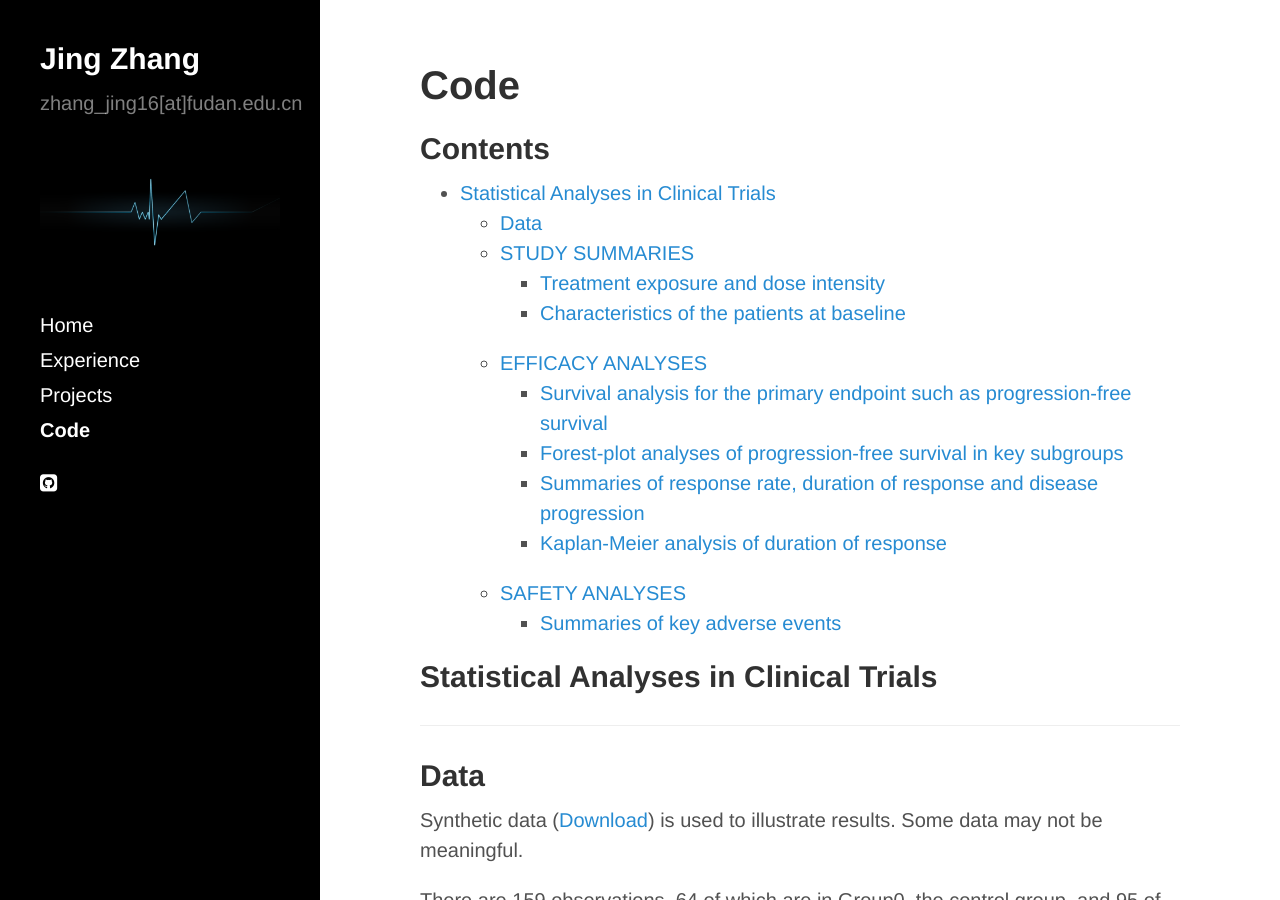
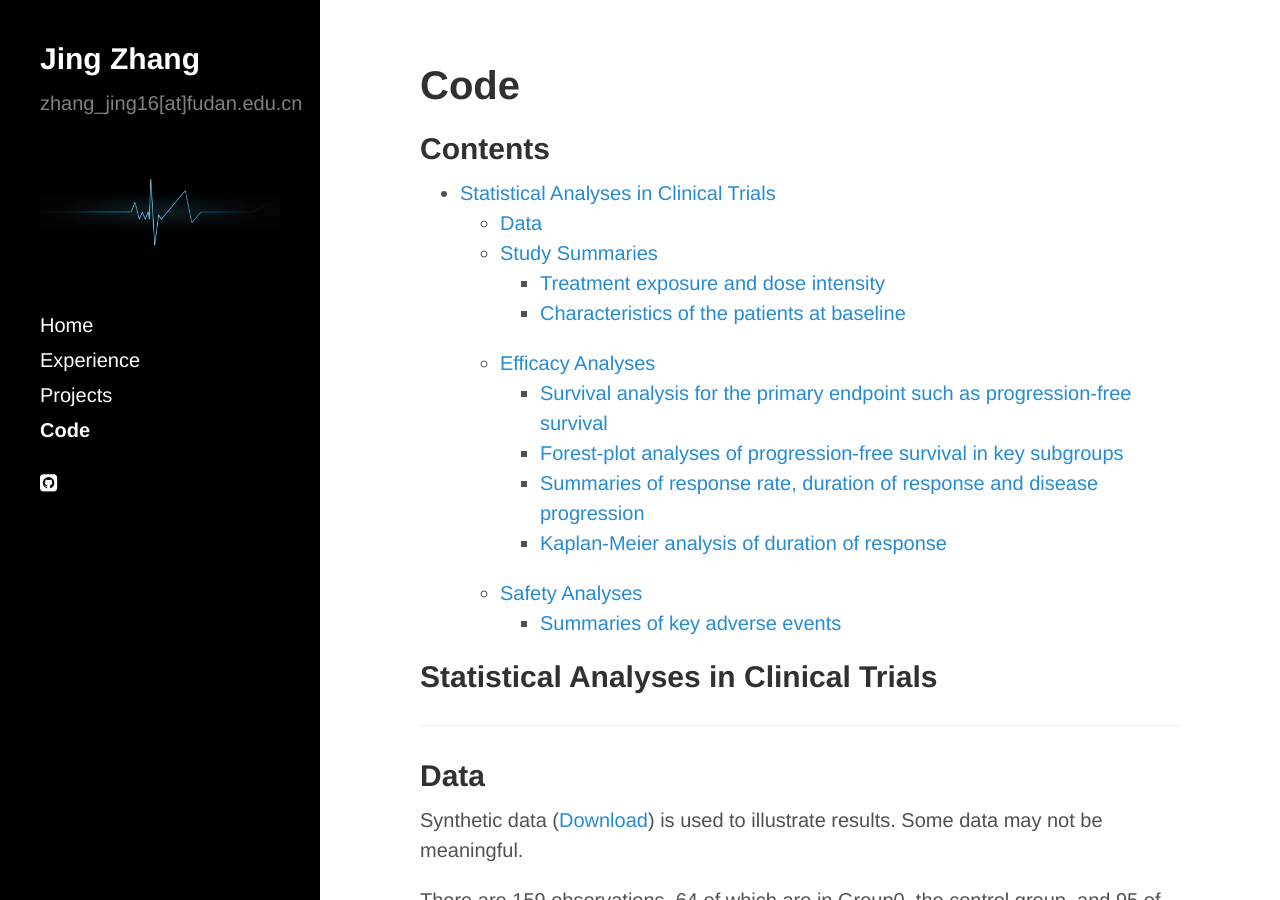
Before and after one commit to jingzhang1/jingzhang1.github.io, a Jekyll site: the page built from qcode.md, in a window 1280 px wide and 900 px high. Built offline with Jekyll 4.4.1, drawn with Linux system fonts in a browser that asks for light colours; nearby versions of some CDN libraries; some of the changed text lies outside the part shown.

```diff
--- a/qcode.md
+++ b/qcode.md
@@ -5,15 +5,15 @@ title: Code
 ## Contents
 * [Statistical Analyses in Clinical Trials](#Statistical-Analyses-in-Clinical-Trials)
   * [Data](#Data)
-  * [STUDY SUMMARIES](#STUDY-SUMMARIES)
+  * [Study Summaries](#Study-Summaries)
     * [Treatment exposure and dose intensity](#Treatment-exposure-and-dose-intensity)
     * [Characteristics of the patients at baseline](#Characteristics-of-the-patients-at-baseline)
-  * [EFFICACY ANALYSES](#EFFICACY-ANALYSES)
+  * [Efficacy Analyses](#Efficacy-Analyses)
     * [Survival analysis for the primary endpoint such as progression-free survival](#Survival-analysis-for-the-primary-endpoint-such-as-progression-free-survival)
     * [Forest-plot analyses of progression-free survival in key subgroups](#Forest-plot-analyses-of-progression-free-survival-in-key-subgroups)
     * [Summaries of response rate, duration of response and disease progression](#Summaries-of-response-rate,-duration-of-response-and-disease-progression)
     * [Kaplan-Meier analysis of duration of response](#Kaplan-Meier-analysis-of-duration-of-response)
-  * [SAFETY ANALYSES](#SAFETY-ANALYSES)
+  * [Safety Analyses](#Safety-Analyses)
     * [Summaries of key adverse events](#Summaries-of-key-adverse-events)
 
 ## Statistical Analyses in Clinical Trials
@@ -146,7 +146,7 @@ head(dt)
     ## 6      1738     5.2         1        3      NA        NA        2        1
 
 
-### **STUDY SUMMARIES**
+### **Study Summaries**
 ---
 ### Treatment exposure and dose intensity
 ---
@@ -219,7 +219,7 @@ done(rtffile)
 
 ![](https://jingzhang1.github.io/assets/clinical%20trial%20project/Characteristics%20of%20the%20Patients%20at%20Baseline.png)
 
-### **EFFICACY ANALYSES**
+### **Efficacy Analyses**
 ---
 ### Survival analysis for the primary endpoint such as progression-free survival
 ---
@@ -467,7 +467,7 @@ ggsave(filename="Duration of response plot.jpeg",
 
 ![](https://jingzhang1.github.io/assets/clinical%20trial%20project/Duration%20of%20response%20plot.jpeg)
 
-### **SAFETY ANALYSES**
+### **Safety Analyses**
 ---
 ### Summaries of key adverse events
 ---
```
